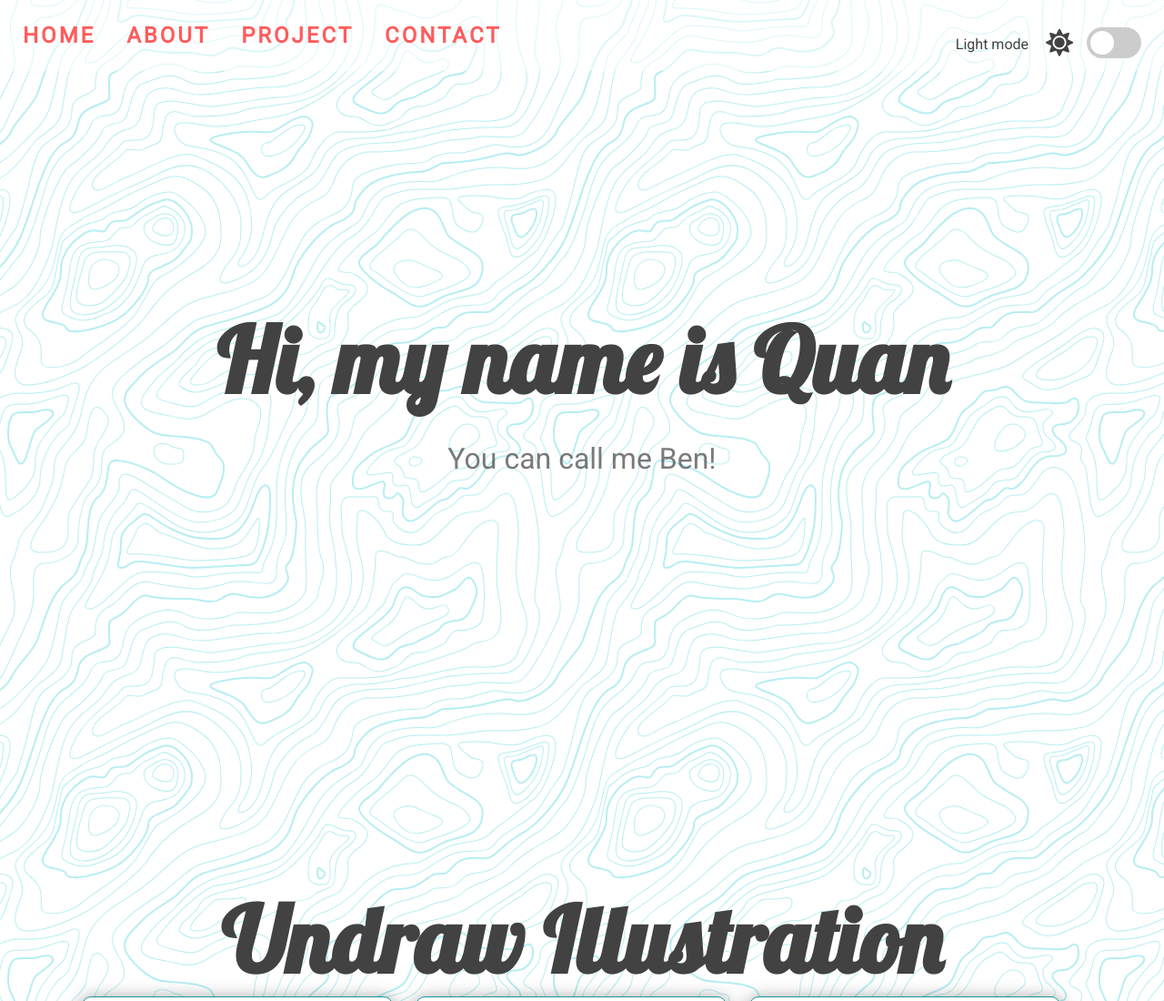
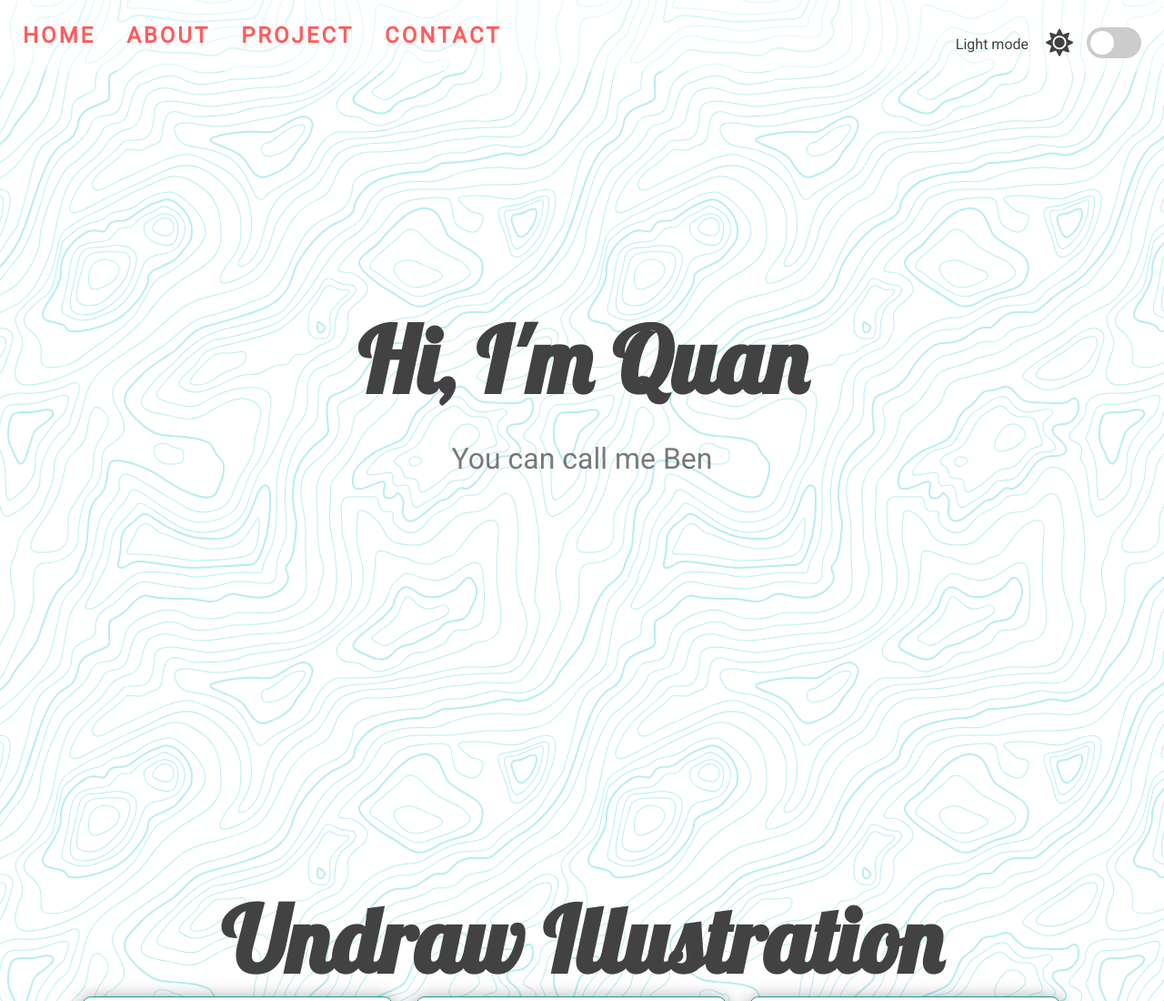
Before and after one commit to benztranwot/toggle-dark-mode-page, a plain HTML site: page index.html in a window 1280 px wide. Shown: the top 1100 px of the page at 91% size. Drawn offline with Linux system fonts and the light colour scheme.

Commit message:
Small change to index.html

```diff
--- a/index.html
+++ b/index.html
@@ -31,8 +31,8 @@
     <!-- Main content -->
     <section id="home">
       <div class="title-group">
-        <h1>Hi, my name is Quan</h1>
-        <h2>You can call me Ben!</h2>
+        <h1>Hi, I'm Quan</h1>
+        <h2>You can call me Ben</h2>
       </div>
     </section>
     <section id="about">
```
